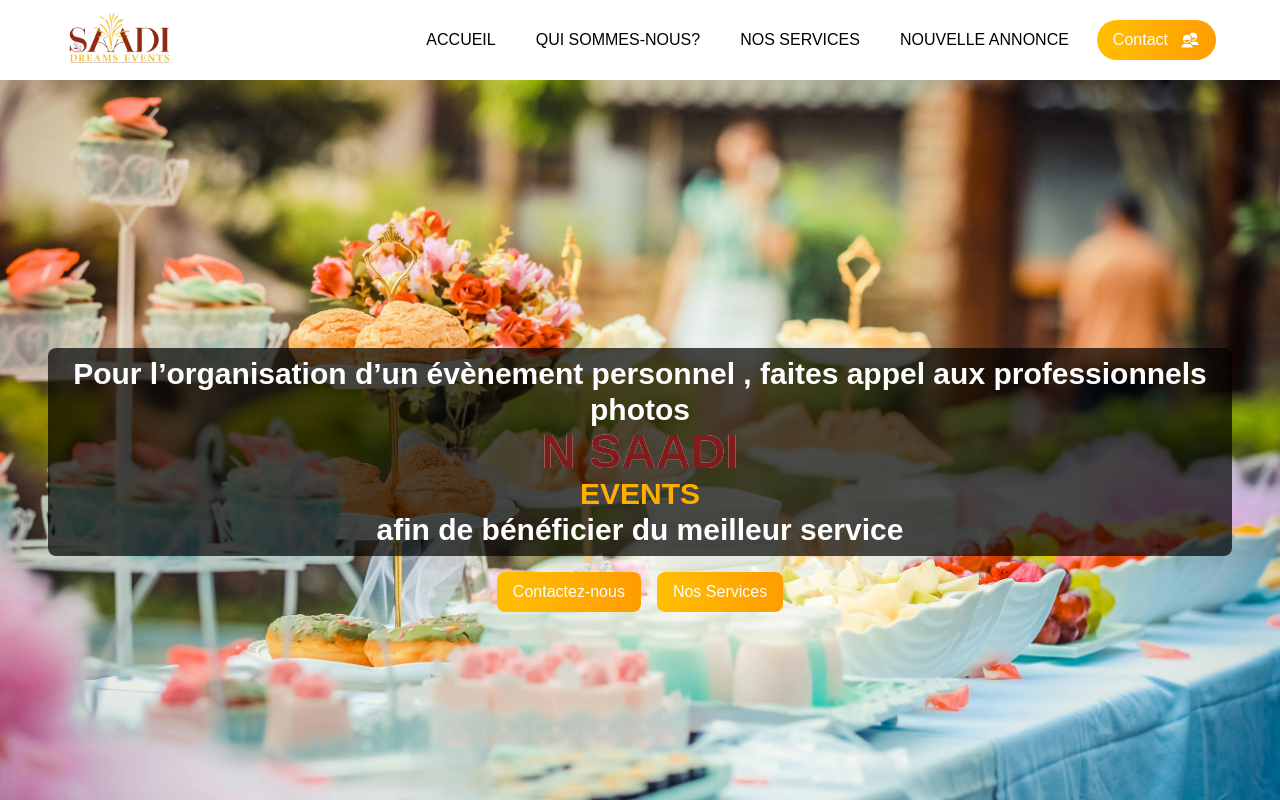
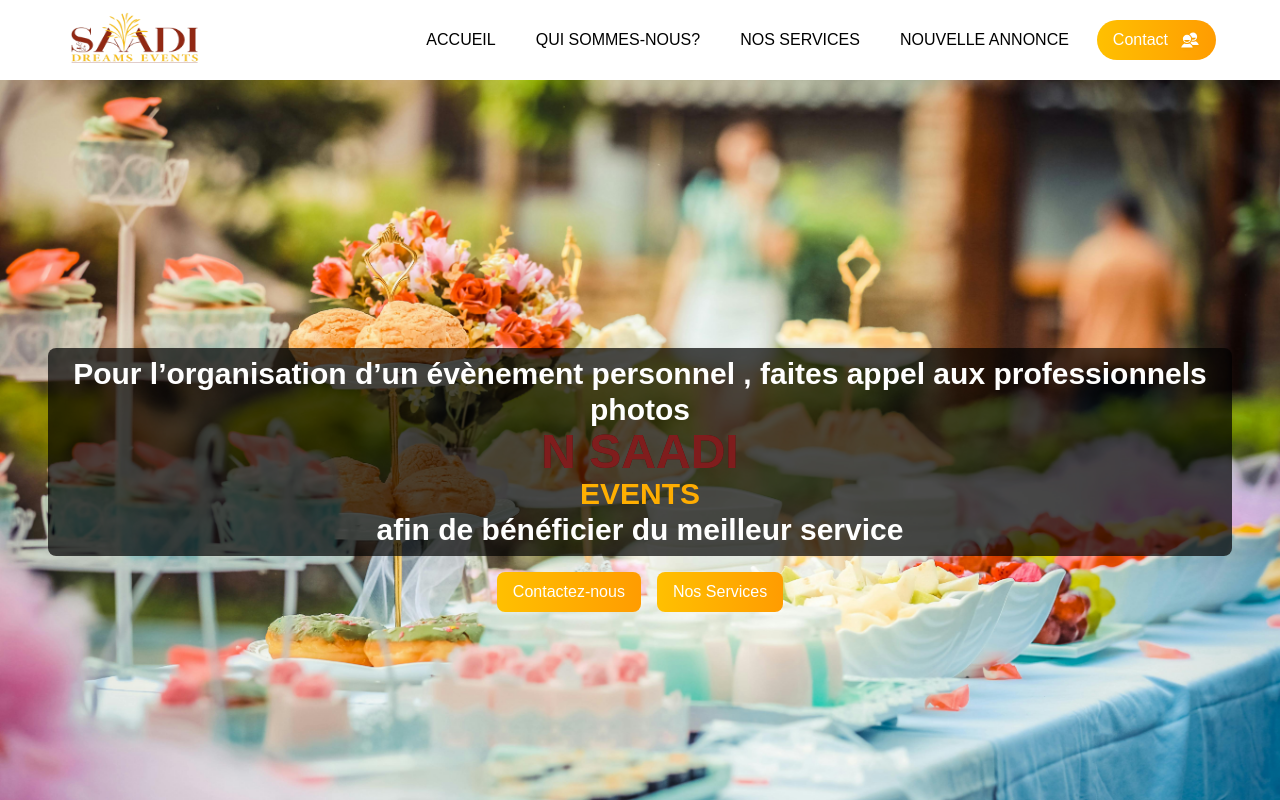
Before and after one commit to Abderrahmanghazouani/TRAITEUR, a React (Vite) app: page / in a window 1280 px wide. Shown: the top 800 px of the page. Built offline with nearby package versions, Linux system fonts and the light colour scheme.

Commit message:
editing the accueil

```diff
--- a/src/Navbar/Navbar.jsx
+++ b/src/Navbar/Navbar.jsx
@@ -78,7 +78,7 @@ const Navbar = () => {
           <div className="flex justify-between items-center">
             <div>
               <a href="accueil" className="flex items-center gap-2">
-                <img src={Logo} alt="Logo" className="w-26 h-16" />
+                <img src={Logo} alt="Logo" className="w-36 h-16" />
                 {/* Foodie */}
               </a>
             </div>
--- a/src/components/Accueil/Accueil.jsx
+++ b/src/components/Accueil/Accueil.jsx
@@ -29,7 +29,7 @@ const Accueil = () => {
    photos
 
               <div className="flex flex-col ">
-                <span className="bg-clip-text text-5xl bg-white text-red-900 ">
+                <span className="bg-clip-text text-5xl bg-red-950 text-red-900">
                 N SAADI
                 </span>
                 <span className="bg-clip-text taxt-3xl text-transparent bg-gradient-to-r from-primary to-secondary ">
```
